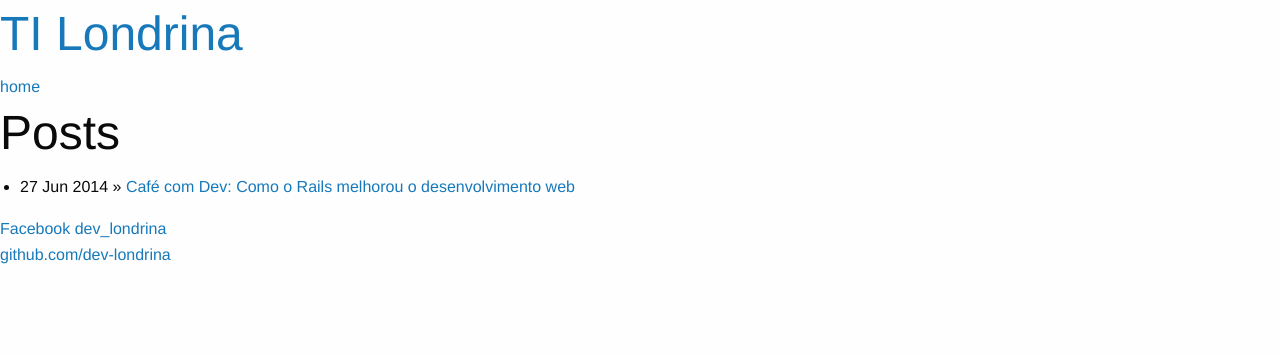
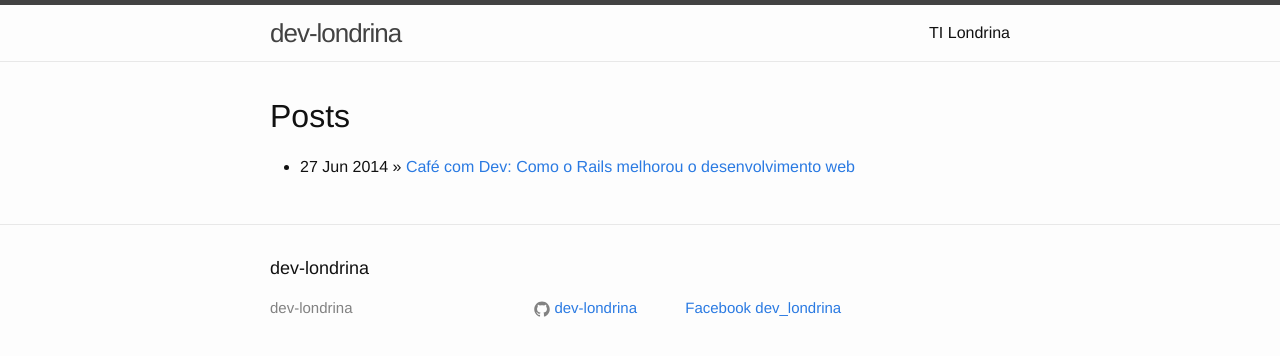
Before and after one commit to dev-londrina/dev-londrina.github.io, a Jekyll site: the page built from index.html, in a window 1280 px wide. Shown: the top 356 px of the page. Built offline with Jekyll 4.4.1, drawn with Linux system fonts in a browser that asks for light colours; nearby versions of some CDN libraries; library files that are not in the unit come from our copies; Markdown is read by kramdown in place of the engine named in the settings.

Commit message:
Update sass and templates to new jekyll

```diff
--- a/_config.yml
+++ b/_config.yml
@@ -1,3 +1,6 @@
 name: TI Londrina
+title: dev-londrina
 markdown: redcarpet
 highlighter: pygments
+
+github_username: dev-londrina
--- /dev/null
+++ b/_includes/footer.html
@@ -0,0 +1,39 @@
+<footer class="site-footer">
+
+  <div class="wrapper">
+
+    <h2 class="footer-heading">{{ site.title }}</h2>
+
+    <div class="footer-col-wrapper">
+      <div class="footer-col  footer-col-1">
+        <ul class="contact-list">
+          <li>{{ site.title }}</li>
+        </ul>
+      </div>
+
+      <div class="footer-col  footer-col-2">
+        <ul class="social-media-list">
+          <li>
+            <a href="https://github.com/{{ site.github_username }}">
+              <span class="icon  icon--github">
+                <svg viewBox="0 0 16 16">
+                  <path fill="#828282" d="M7.999,0.431c-4.285,0-7.76,3.474-7.76,7.761 c0,3.428,2.223,6.337,5.307,7.363c0.388,0.071,0.53-0.168,0.53-0.374c0-0.184-0.007-0.672-0.01-1.32 c-2.159,0.469-2.614-1.04-2.614-1.04c-0.353-0.896-0.862-1.135-0.862-1.135c-0.705-0.481,0.053-0.472,0.053-0.472 c0.779,0.055,1.189,0.8,1.189,0.8c0.692,1.186,1.816,0.843,2.258,0.645c0.071-0.502,0.271-0.843,0.493-1.037 C4.86,11.425,3.049,10.76,3.049,7.786c0-0.847,0.302-1.54,0.799-2.082C3.768,5.507,3.501,4.718,3.924,3.65 c0,0,0.652-0.209,2.134,0.796C6.677,4.273,7.34,4.187,8,4.184c0.659,0.003,1.323,0.089,1.943,0.261 c1.482-1.004,2.132-0.796,2.132-0.796c0.423,1.068,0.157,1.857,0.077,2.054c0.497,0.542,0.798,1.235,0.798,2.082 c0,2.981-1.814,3.637-3.543,3.829c0.279,0.24,0.527,0.713,0.527,1.437c0,1.037-0.01,1.874-0.01,2.129 c0,0.208,0.14,0.449,0.534,0.373c3.081-1.028,5.302-3.935,5.302-7.362C15.76,3.906,12.285,0.431,7.999,0.431z"/>
+                </svg>
+              </span>
+
+              <span class="username">{{ site.github_username }}</span>
+            </a>
+          </li>
+        </ul>
+      </div>
+
+      <div class="footer-col  footer-col-3">
+        <a href="https://www.facebook.com/groups/437275776317551/">
+          <span class="username">Facebook dev_londrina</span>
+        </a>
+      </div>
+    </div>
+
+  </div>
+
+</footer>
--- /dev/null
+++ b/_includes/head.html
@@ -0,0 +1,11 @@
+<head>
+    <meta charset="utf-8">
+    <meta name="viewport" content="width=device-width initial-scale=1" />
+    <meta http-equiv="X-UA-Compatible" content="IE=edge">
+
+    <title>{% if page.title %}{{ page.title }}{% else %}{{ site.title }}{% endif %}</title>
+    <meta name="description" content="{{ site.description }}">
+
+    <link rel="stylesheet" href="{{ "/css/main.css" | prepend: site.baseurl }}">
+    <link rel="canonical" href="{{ page.url | replace:'index.html','' | prepend: site.baseurl | prepend: site.url }}">
+</head>
--- /dev/null
+++ b/_includes/header.html
@@ -0,0 +1,27 @@
+<header class="site-header">
+
+  <div class="wrapper">
+
+    <a class="site-title" href="{{ site.baseurl }}/">{{ site.title }}</a>
+
+    <nav class="site-nav">
+      <a href="#" class="menu-icon">
+        <svg viewBox="0 0 18 15">
+          <path fill="#424242" d="M18,1.484c0,0.82-0.665,1.484-1.484,1.484H1.484C0.665,2.969,0,2.304,0,1.484l0,0C0,0.665,0.665,0,1.484,0 h15.031C17.335,0,18,0.665,18,1.484L18,1.484z"/>
+          <path fill="#424242" d="M18,7.516C18,8.335,17.335,9,16.516,9H1.484C0.665,9,0,8.335,0,7.516l0,0c0-0.82,0.665-1.484,1.484-1.484 h15.031C17.335,6.031,18,6.696,18,7.516L18,7.516z"/>
+          <path fill="#424242" d="M18,13.516C18,14.335,17.335,15,16.516,15H1.484C0.665,15,0,14.335,0,13.516l0,0 c0-0.82,0.665-1.484,1.484-1.484h15.031C17.335,12.031,18,12.696,18,13.516L18,13.516z"/>
+        </svg>
+      </a>
+
+      <div class="trigger">
+        {% for page in site.pages %}
+          {% if page.title %}
+          <a class="page-link" href="{{ page.url | prepend: site.baseurl }}">{{ page.title }}</a>
+          {% endif %}
+        {% endfor %}
+      </div>
+    </nav>
+
+  </div>
+
+</header>
--- a/_layouts/default.html
+++ b/_layouts/default.html
@@ -1,42 +1,20 @@
 <!DOCTYPE html>
 <html>
-    <head>
-        <meta charset="utf-8">
-        <meta http-equiv="X-UA-Compatible" content="IE=edge,chrome=1">
-        <title>{{ page.title }}</title>
-        <meta name="viewport" content="width=device-width">
-        <link rel="stylesheet" href="/css/foundation.min.css" />
 
-        <!-- Custom CSS -->
-        <link rel="stylesheet" href="/css/main.css">
-        <script src="/js/vendor/modernizr.js"></script>
+  {% include head.html %}
 
-    </head>
-    <body>
+  <body>
 
-        <div class="site">
-          <div class="header">
-            <h1 class="title"><a href="/">{{ site.name }}</a></h1>
-            <a class="extra" href="/">home</a>
-          </div>
+    {% include header.html %}
 
-          {{ content }}
+    <div class="page-content">
+      <div class="wrapper">
+        {{ content }}
+      </div>
+    </div>
 
-          <div class="footer">
-            <div class="contact">
-              <p>
-                <a
-              href="https://www.facebook.com/groups/437275776317551/">Facebook
-          dev_londrina</a><br />
-                <a href="https://github.com/dev-londrina/">github.com/dev-londrina</a><br />
-              </p>
-            </div>
-          </div>
-        </div>
-        <script src="https://code.jquery.com/jquery-2.1.1.min.js"></script>
-        <script src="/js/foundation.min.js"></script>
-        <script>
-          $(document).foundation();
-        </script>
-    </body>
+    {% include footer.html %}
+
+  </body>
+
 </html>
--- /dev/null
+++ b/_sass/_base.scss
@@ -0,0 +1,204 @@
+/**
+ * Reset some basic elements
+ */
+body, h1, h2, h3, h4, h5, h6,
+p, blockquote, pre, hr,
+dl, dd, ol, ul, figure {
+    margin: 0;
+    padding: 0;
+}
+
+
+
+/**
+ * Basic styling
+ */
+body {
+    font-family: $base-font-family;
+    font-size: $base-font-size;
+    line-height: $base-line-height;
+    font-weight: 300;
+    color: $text-color;
+    background-color: $background-color;
+    -webkit-text-size-adjust: 100%;
+}
+
+
+
+/**
+ * Set `margin-bottom` to maintain vertical rhythm
+ */
+h1, h2, h3, h4, h5, h6,
+p, blockquote, pre,
+ul, ol, dl, figure,
+%vertical-rhythm {
+    margin-bottom: $spacing-unit / 2;
+}
+
+
+
+/**
+ * Images
+ */
+img {
+    max-width: 100%;
+    vertical-align: middle;
+}
+
+
+
+/**
+ * Figures
+ */
+figure > img {
+    display: block;
+}
+
+figcaption {
+    font-size: $small-font-size;
+}
+
+
+
+/**
+ * Lists
+ */
+ul, ol {
+    margin-left: $spacing-unit;
+}
+
+li {
+    > ul,
+    > ol {
+         margin-bottom: 0;
+    }
+}
+
+
+
+/**
+ * Headings
+ */
+h1, h2, h3, h4, h5, h6 {
+    font-weight: 300;
+}
+
+
+
+/**
+ * Links
+ */
+a {
+    color: $brand-color;
+    text-decoration: none;
+
+    &:visited {
+        color: darken($brand-color, 15%);
+    }
+
+    &:hover {
+        color: $text-color;
+        text-decoration: underline;
+    }
+}
+
+
+
+/**
+ * Blockquotes
+ */
+blockquote {
+    color: $grey-color;
+    border-left: 4px solid $grey-color-light;
+    padding-left: $spacing-unit / 2;
+    font-size: 18px;
+    letter-spacing: -1px;
+    font-style: italic;
+
+    > :last-child {
+        margin-bottom: 0;
+    }
+}
+
+
+
+/**
+ * Code formatting
+ */
+pre,
+code {
+    font-size: 15px;
+    border: 1px solid $grey-color-light;
+    border-radius: 3px;
+    background-color: #eef;
+}
+
+code {
+    padding: 1px 5px;
+}
+
+pre {
+    padding: 8px 12px;
+    overflow-x: scroll;
+
+    > code {
+        border: 0;
+        padding-right: 0;
+        padding-left: 0;
+    }
+}
+
+
+
+/**
+ * Wrapper
+ */
+.wrapper {
+    max-width: -webkit-calc(800px - (#{$spacing-unit} * 2));
+    max-width:         calc(800px - (#{$spacing-unit} * 2));
+    margin-right: auto;
+    margin-left: auto;
+    padding-right: $spacing-unit;
+    padding-left: $spacing-unit;
+    @extend %clearfix;
+
+    @include media-query($on-laptop) {
+        max-width: -webkit-calc(800px - (#{$spacing-unit}));
+        max-width:         calc(800px - (#{$spacing-unit}));
+        padding-right: $spacing-unit / 2;
+        padding-left: $spacing-unit / 2;
+    }
+}
+
+
+
+/**
+ * Clearfix
+ */
+%clearfix {
+
+    &:after {
+        content: "";
+        display: table;
+        clear: both;
+    }
+}
+
+
+
+/**
+ * Icons
+ */
+.icon {
+
+    > svg {
+        display: inline-block;
+        width: 16px;
+        height: 16px;
+        vertical-align: middle;
+
+        path {
+            fill: $grey-color;
+        }
+    }
+}
--- /dev/null
+++ b/_sass/_layout.scss
@@ -0,0 +1,236 @@
+/**
+ * Site header
+ */
+.site-header {
+    border-top: 5px solid $grey-color-dark;
+    border-bottom: 1px solid $grey-color-light;
+    min-height: 56px;
+
+    // Positioning context for the mobile navigation icon
+    position: relative;
+}
+
+.site-title {
+    font-size: 26px;
+    line-height: 56px;
+    letter-spacing: -1px;
+    margin-bottom: 0;
+    float: left;
+
+    &,
+    &:visited {
+        color: $grey-color-dark;
+    }
+}
+
+.site-nav {
+    float: right;
+    line-height: 56px;
+
+    .menu-icon {
+        display: none;
+    }
+
+    .page-link {
+        color: $text-color;
+        line-height: $base-line-height;
+
+        // Gaps between nav items, but not on the first one
+        &:not(:first-child) {
+            margin-left: 20px;
+        }
+    }
+
+    @include media-query($on-palm) {
+        position: absolute;
+        top: 9px;
+        right: 30px;
+        background-color: $background-color;
+        border: 1px solid $grey-color-light;
+        border-radius: 5px;
+        text-align: right;
+
+        .menu-icon {
+            display: block;
+            float: right;
+            width: 36px;
+            height: 26px;
+            line-height: 0;
+            padding-top: 10px;
+            text-align: center;
+
+            > svg {
+                width: 18px;
+                height: 15px;
+
+                path {
+                    fill: $grey-color-dark;
+                }
+            }
+        }
+
+        .trigger {
+            clear: both;
+            display: none;
+        }
+
+        &:hover .trigger {
+            display: block;
+            padding-bottom: 5px;
+        }
+
+        .page-link {
+            display: block;
+            padding: 5px 10px;
+        }
+    }
+}
+
+
+
+/**
+ * Site footer
+ */
+.site-footer {
+    border-top: 1px solid $grey-color-light;
+    padding: $spacing-unit 0;
+}
+
+.footer-heading {
+    font-size: 18px;
+    margin-bottom: $spacing-unit / 2;
+}
+
+.contact-list,
+.social-media-list {
+    list-style: none;
+    margin-left: 0;
+}
+
+.footer-col-wrapper {
+    font-size: 15px;
+    color: $grey-color;
+    margin-left: -$spacing-unit / 2;
+    @extend %clearfix;
+}
+
+.footer-col {
+    float: left;
+    margin-bottom: $spacing-unit / 2;
+    padding-left: $spacing-unit / 2;
+}
+
+.footer-col-1 {
+    width: -webkit-calc(35% - (#{$spacing-unit} / 2));
+    width:         calc(35% - (#{$spacing-unit} / 2));
+}
+
+.footer-col-2 {
+    width: -webkit-calc(20% - (#{$spacing-unit} / 2));
+    width:         calc(20% - (#{$spacing-unit} / 2));
+}
+
+.footer-col-3 {
+    width: -webkit-calc(45% - (#{$spacing-unit} / 2));
+    width:         calc(45% - (#{$spacing-unit} / 2));
+}
+
+@include media-query($on-laptop) {
+    .footer-col-1,
+    .footer-col-2 {
+        width: -webkit-calc(50% - (#{$spacing-unit} / 2));
+        width:         calc(50% - (#{$spacing-unit} / 2));
+    }
+
+    .footer-col-3 {
+        width: -webkit-calc(100% - (#{$spacing-unit} / 2));
+        width:         calc(100% - (#{$spacing-unit} / 2));
+    }
+}
+
+@include media-query($on-palm) {
+    .footer-col {
+        float: none;
+        width: -webkit-calc(100% - (#{$spacing-unit} / 2));
+        width:         calc(100% - (#{$spacing-unit} / 2));
+    }
+}
+
+
+
+/**
+ * Page content
+ */
+.page-content {
+    padding: $spacing-unit 0;
+}
+
+.page-heading {
+    font-size: 20px;
+}
+
+.post-list {
+    margin-left: 0;
+    list-style: none;
+
+    > li {
+        margin-bottom: $spacing-unit;
+    }
+}
+
+.post-meta {
+    font-size: $small-font-size;
+    color: $grey-color;
+}
+
+.post-link {
+    display: block;
+    font-size: 24px;
+}
+
+
+
+/**
+ * Posts
+ */
+.post-header {
+    margin-bottom: $spacing-unit;
+}
+
+.post-title {
+    font-size: 42px;
+    letter-spacing: -1px;
+    line-height: 1;
+
+    @include media-query($on-laptop) {
+        font-size: 36px;
+    }
+}
+
+.post-content {
+    margin-bottom: $spacing-unit;
+
+    h2 {
+        font-size: 32px;
+
+        @include media-query($on-laptop) {
+            font-size: 28px;
+        }
+    }
+
+    h3 {
+        font-size: 26px;
+
+        @include media-query($on-laptop) {
+            font-size: 22px;
+        }
+    }
+
+    h4 {
+        font-size: 20px;
+
+        @include media-query($on-laptop) {
+            font-size: 18px;
+        }
+    }
+}
--- /dev/null
+++ b/_sass/_syntax-highlighting.scss
@@ -0,0 +1,67 @@
+/**
+ * Syntax highlighting styles
+ */
+.highlight {
+    background: #fff;
+    @extend %vertical-rhythm;
+
+    .c     { color: #998; font-style: italic } // Comment
+    .err   { color: #a61717; background-color: #e3d2d2 } // Error
+    .k     { font-weight: bold } // Keyword
+    .o     { font-weight: bold } // Operator
+    .cm    { color: #998; font-style: italic } // Comment.Multiline
+    .cp    { color: #999; font-weight: bold } // Comment.Preproc
+    .c1    { color: #998; font-style: italic } // Comment.Single
+    .cs    { color: #999; font-weight: bold; font-style: italic } // Comment.Special
+    .gd    { color: #000; background-color: #fdd } // Generic.Deleted
+    .gd .x { color: #000; background-color: #faa } // Generic.Deleted.Specific
+    .ge    { font-style: italic } // Generic.Emph
+    .gr    { color: #a00 } // Generic.Error
+    .gh    { color: #999 } // Generic.Heading
+    .gi    { color: #000; background-color: #dfd } // Generic.Inserted
+    .gi .x { color: #000; background-color: #afa } // Generic.Inserted.Specific
+    .go    { color: #888 } // Generic.Output
+    .gp    { color: #555 } // Generic.Prompt
+    .gs    { font-weight: bold } // Generic.Strong
+    .gu    { color: #aaa } // Generic.Subheading
+    .gt    { color: #a00 } // Generic.Traceback
+    .kc    { font-weight: bold } // Keyword.Constant
+    .kd    { font-weight: bold } // Keyword.Declaration
+    .kp    { font-weight: bold } // Keyword.Pseudo
+    .kr    { font-weight: bold } // Keyword.Reserved
+    .kt    { color: #458; font-weight: bold } // Keyword.Type
+    .m     { color: #099 } // Literal.Number
+    .s     { color: #d14 } // Literal.String
+    .na    { color: #008080 } // Name.Attribute
+    .nb    { color: #0086B3 } // Name.Builtin
+    .nc    { color: #458; font-weight: bold } // Name.Class
+    .no    { color: #008080 } // Name.Constant
+    .ni    { color: #800080 } // Name.Entity
+    .ne    { color: #900; font-weight: bold } // Name.Exception
+    .nf    { color: #900; font-weight: bold } // Name.Function
+    .nn    { color: #555 } // Name.Namespace
+    .nt    { color: #000080 } // Name.Tag
+    .nv    { color: #008080 } // Name.Variable
+    .ow    { font-weight: bold } // Operator.Word
+    .w     { color: #bbb } // Text.Whitespace
+    .mf    { color: #099 } // Literal.Number.Float
+    .mh    { color: #099 } // Literal.Number.Hex
+    .mi    { color: #099 } // Literal.Number.Integer
+    .mo    { color: #099 } // Literal.Number.Oct
+    .sb    { color: #d14 } // Literal.String.Backtick
+    .sc    { color: #d14 } // Literal.String.Char
+    .sd    { color: #d14 } // Literal.String.Doc
+    .s2    { color: #d14 } // Literal.String.Double
+    .se    { color: #d14 } // Literal.String.Escape
+    .sh    { color: #d14 } // Literal.String.Heredoc
+    .si    { color: #d14 } // Literal.String.Interpol
+    .sx    { color: #d14 } // Literal.String.Other
+    .sr    { color: #009926 } // Literal.String.Regex
+    .s1    { color: #d14 } // Literal.String.Single
+    .ss    { color: #990073 } // Literal.String.Symbol
+    .bp    { color: #999 } // Name.Builtin.Pseudo
+    .vc    { color: #008080 } // Name.Variable.Class
+    .vg    { color: #008080 } // Name.Variable.Global
+    .vi    { color: #008080 } // Name.Variable.Instance
+    .il    { color: #099 } // Literal.Number.Integer.Long
+}
--- /dev/null
+++ b/css/main.scss
@@ -0,0 +1,49 @@
+---
+# Only the main Sass file needs front matter (the dashes are enough)
+---
+@charset "utf-8";
+
+
+
+// Our variables
+$base-font-family: Helvetica, Arial, sans-serif;
+$base-font-size:   16px;
+$small-font-size:  $base-font-size * 0.875;
+$base-line-height: 1.5;
+
+$spacing-unit:     30px;
+
+$text-color:       #111;
+$background-color: #fdfdfd;
+$brand-color:      #2a7ae2;
+
+$grey-color:       #828282;
+$grey-color-light: lighten($grey-color, 40%);
+$grey-color-dark:  darken($grey-color, 25%);
+
+$on-palm:          600px;
+$on-laptop:        800px;
+
+
+
+// Using media queries with like this:
+// @include media-query($palm) {
+//     .wrapper {
+//         padding-right: $spacing-unit / 2;
+//         padding-left: $spacing-unit / 2;
+//     }
+// }
+@mixin media-query($device) {
+  @media screen and (max-width: $device) {
+    @content;
+  }
+}
+
+
+
+// Import partials from `sass_dir` (defaults to `_sass`)
+@import
+  "base",
+  "layout",
+  "syntax-highlighting"
+;
```
